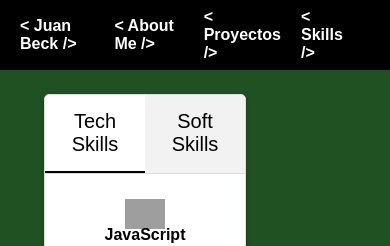
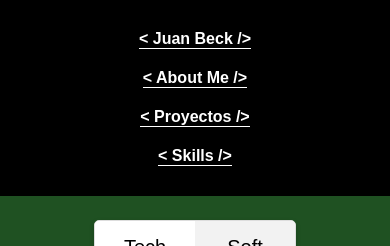
Before and after one commit to JBautistaBeck/My-Portfolio-Nuevo, a React (Create React App) app: page /skills in a window 390 px wide. Shown: the top 246 px of the page. Built offline with nearby package versions, Linux system fonts and the light colour scheme; grey boxes are pictures that could not be loaded.

Commit message:
NavBar Responsive

```diff
--- a/src/componets/NavBar/NavBar.css
+++ b/src/componets/NavBar/NavBar.css
@@ -12,3 +12,18 @@
     text-decoration: none;
     font-weight: bold;
 }
+
+/* Estilos para pantallas pequeñas (media query) */
+@media (max-width: 768px) {
+    .nav-container {
+        flex-direction: column;
+        height: auto;
+        padding: 20px;
+        text-align: center;
+    }
+
+    .nav-link {
+        margin: 10px 0;
+        border-bottom: 1px solid #ffffff;
+    }
+}
--- a/src/views/skills/skills.css
+++ b/src/views/skills/skills.css
@@ -126,7 +126,7 @@
     .skills-container {
         height: 810px;
         width: 200px;
-        margin-left: -100px;
+        align-items: center;
     }
     .all {
         height: 100vh;
```
